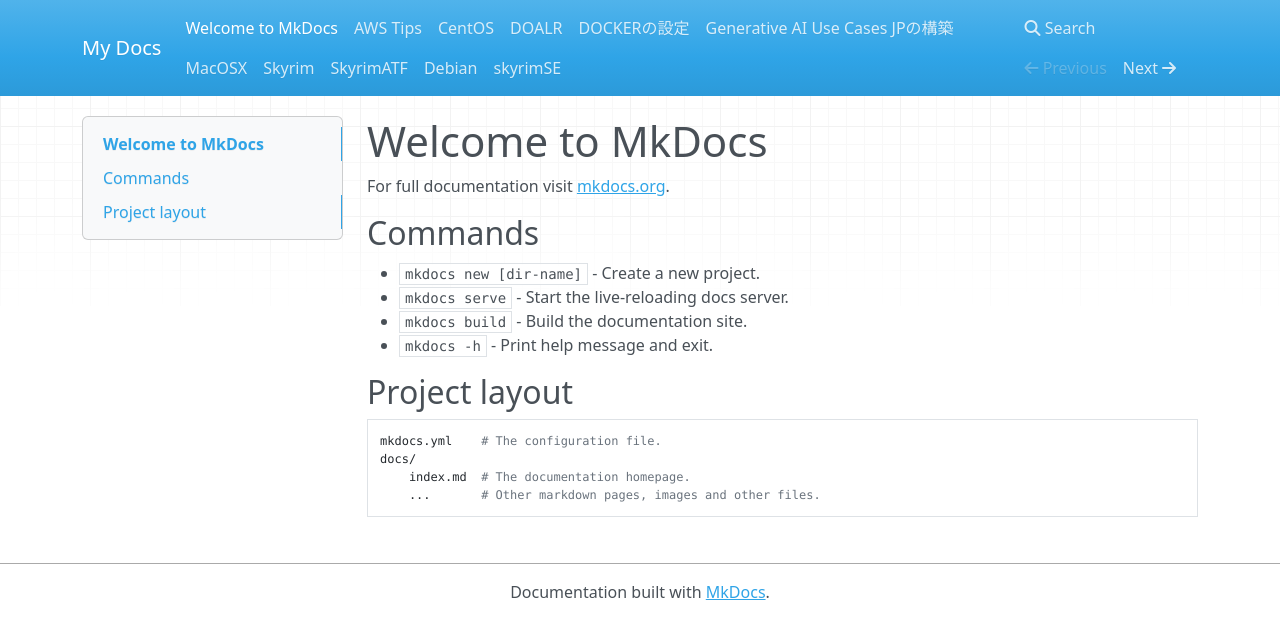
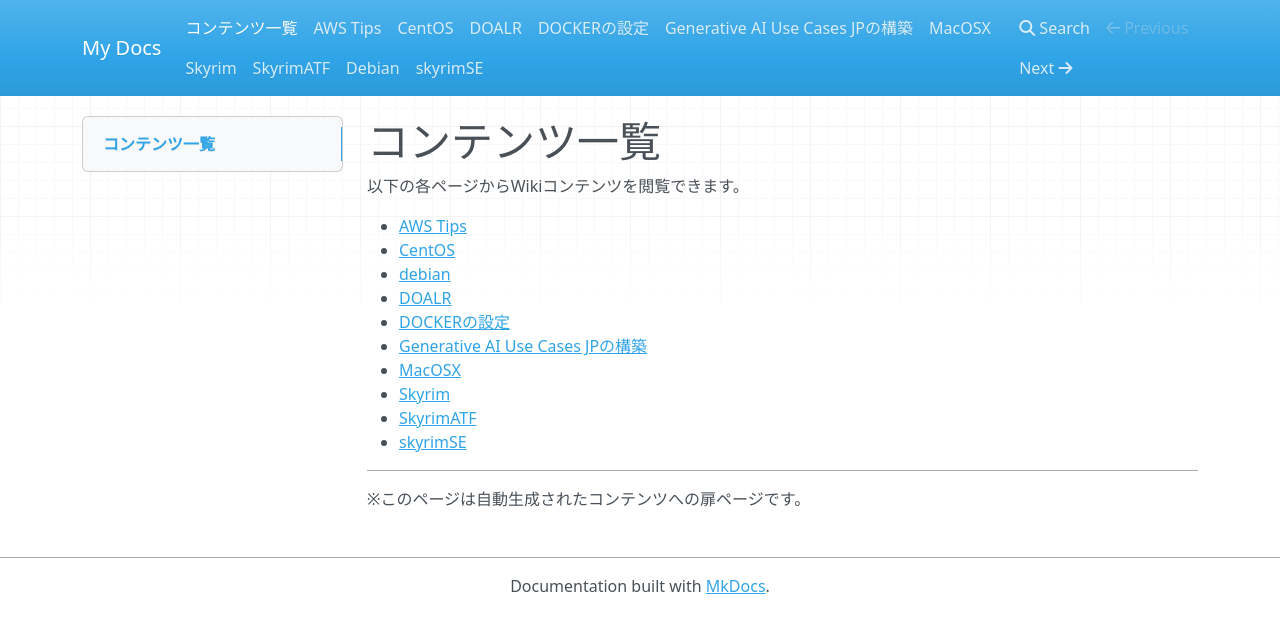
Before and after one commit to EisukeSeta/my-wiki-contents, an MkDocs documentation site: the page built from docs/index.md, in a window 1280 px wide. Shown: the top 639 px of the page. Built offline with MkDocs 1.6.1, drawn with Linux system fonts in a browser that asks for light colours; nearby versions of some CDN libraries.

Commit message:
扉ページ（index.md）をコンテンツ一覧に変更

```diff
--- a/docs/index.md
+++ b/docs/index.md
@@ -1,17 +1,18 @@
-# Welcome to MkDocs
+# コンテンツ一覧
 
-For full documentation visit [mkdocs.org](https://www.mkdocs.org).
+以下の各ページからWikiコンテンツを閲覧できます。
 
-## Commands
+- [AWS Tips](AWS Tips.md)
+- [CentOS](CentOS.md)
+- [debian](debian.md)
+- [DOALR](DOALR.md)
+- [DOCKERの設定](DOCKERの設定.md)
+- [Generative AI Use Cases JPの構築](Generative AI Use Cases JPの構築.md)
+- [MacOSX](MacOSX.md)
+- [Skyrim](Skyrim.md)
+- [SkyrimATF](SkyrimATF.md)
+- [skyrimSE](skyrimSE.md)
 
-* `mkdocs new [dir-name]` - Create a new project.
-* `mkdocs serve` - Start the live-reloading docs server.
-* `mkdocs build` - Build the documentation site.
-* `mkdocs -h` - Print help message and exit.
+---
 
-## Project layout
-
-    mkdocs.yml    # The configuration file.
-    docs/
-        index.md  # The documentation homepage.
-        ...       # Other markdown pages, images and other files.
+※このページは自動生成されたコンテンツへの扉ページです。
```
Also changed, not shown: site/index.html.
